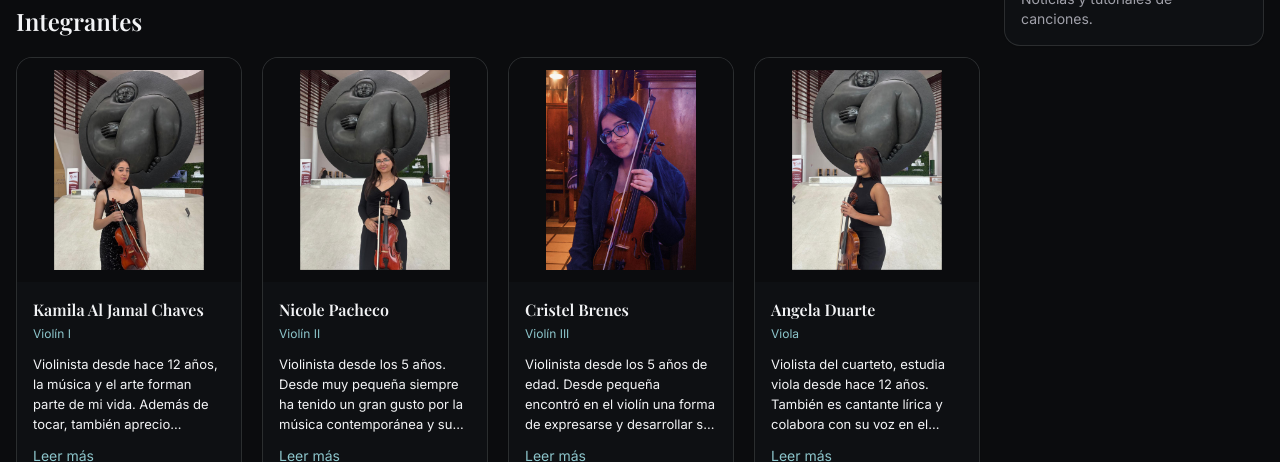
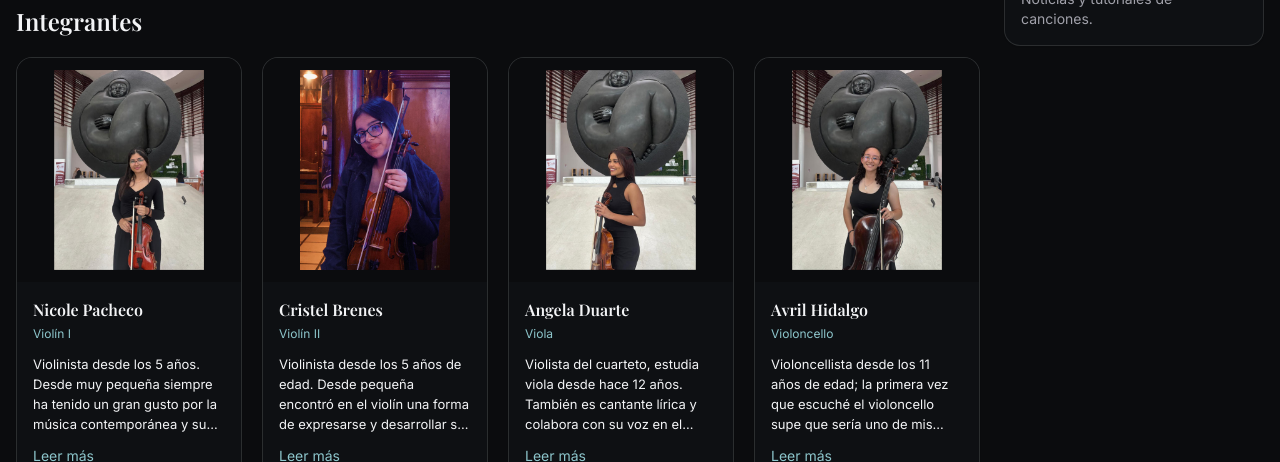
Before and after one commit to Anthonydevep01/AkriskaString, a React (Vite) app: page /acerca-de in a window 1280 px wide. Shown: the part 490-952 px from the top of the page. Built offline with nearby package versions, Linux system fonts and the light colour scheme; no server answers.

Commit message:
Update member profiles: remove Kamila, Nicole → Violín I, Cristel → Violín II

```diff
--- a/src/pages/AcercaDe.tsx
+++ b/src/pages/AcercaDe.tsx
@@ -4,20 +4,14 @@ import PageHeader from '@/components/ui/PageHeader'
 
 const musicians = [
   {
-    name: 'Kamila Al Jamal Chaves',
+    name: 'Nicole Pacheco',
     instrument: 'Violín I',
-    bio: 'Violinista desde hace 12 años, la música y el arte forman parte de mi vida. Además de tocar, también aprecio distintas formas de expresión artística. Participo en proyectos musicales y artísticos porque creo que el arte es una manera de conectar con las personas, transmitir emociones y crear un impacto positivo en la comunidad.',
-    image: '/media/images/Akriska%20String%20Kamila%20Al%20Jamal%20Chaves.jpg',
-  },
-  {
-    name: 'Nicole Pacheco',
-    instrument: 'Violín II',
     bio: 'Violinista desde los 5 años. Desde muy pequeña siempre ha tenido un gran gusto por la música contemporánea y su interpretación. Asimismo, le gusta transmitir mensajes y expresarse por medio de su instrumento en cada pieza que interpreta.',
     image: '/media/images/Akriska%20String%20Nicole%20Pacheco.jpg',
   },
   {
     name: 'Cristel Brenes',
-    instrument: 'Violín III',
+    instrument: 'Violín II',
     bio: 'Violinista desde los 5 años de edad. Desde pequeña encontró en el violín una forma de expresarse y desarrollar su pasión por la música a través de la práctica y la disciplina. Junto a sus compañeras continúa creciendo y compartiendo su amor por el arte.',
     image: '/media/images/Akriska%20String%20Cristel%20Brenes.jpeg',
   },
--- a/src/pages/Contacto.tsx
+++ b/src/pages/Contacto.tsx
@@ -28,7 +28,6 @@ const whatsappContacts = [
   { name: 'Nicole', display: '+506 7010 2555', wa: '50670102555' },
   { name: 'Angela', display: '+506 8957 5425', wa: '50689575425' },
   { name: 'Avril', display: '+506 7022 7417', wa: '50670227417' },
-  { name: 'Kamila', display: '+506 7158 5220', wa: '50671585220' },
 ] as const
 
 export default function Contacto() {
```
Also changed, not shown: vercel.json (added), 1 other file (tests, documents, lock files or other folders).
